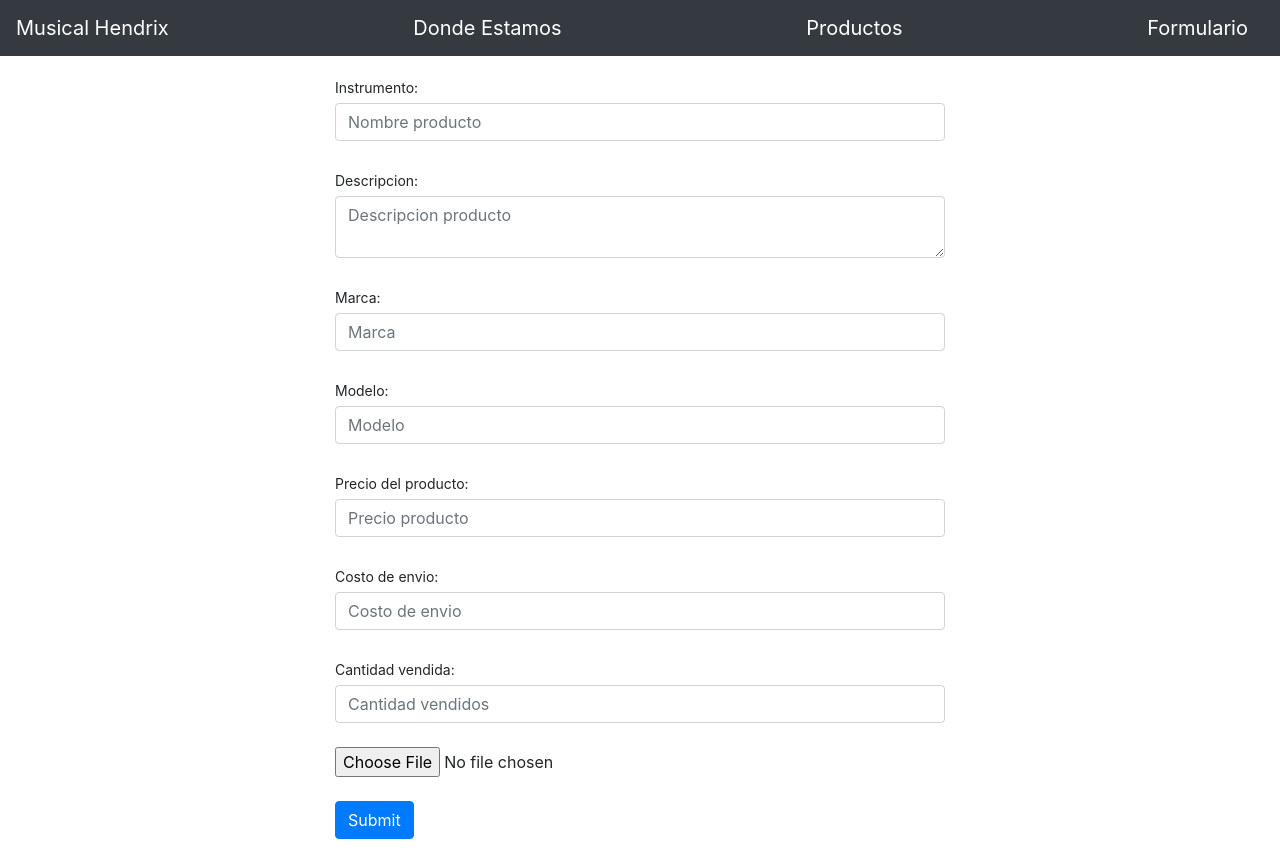
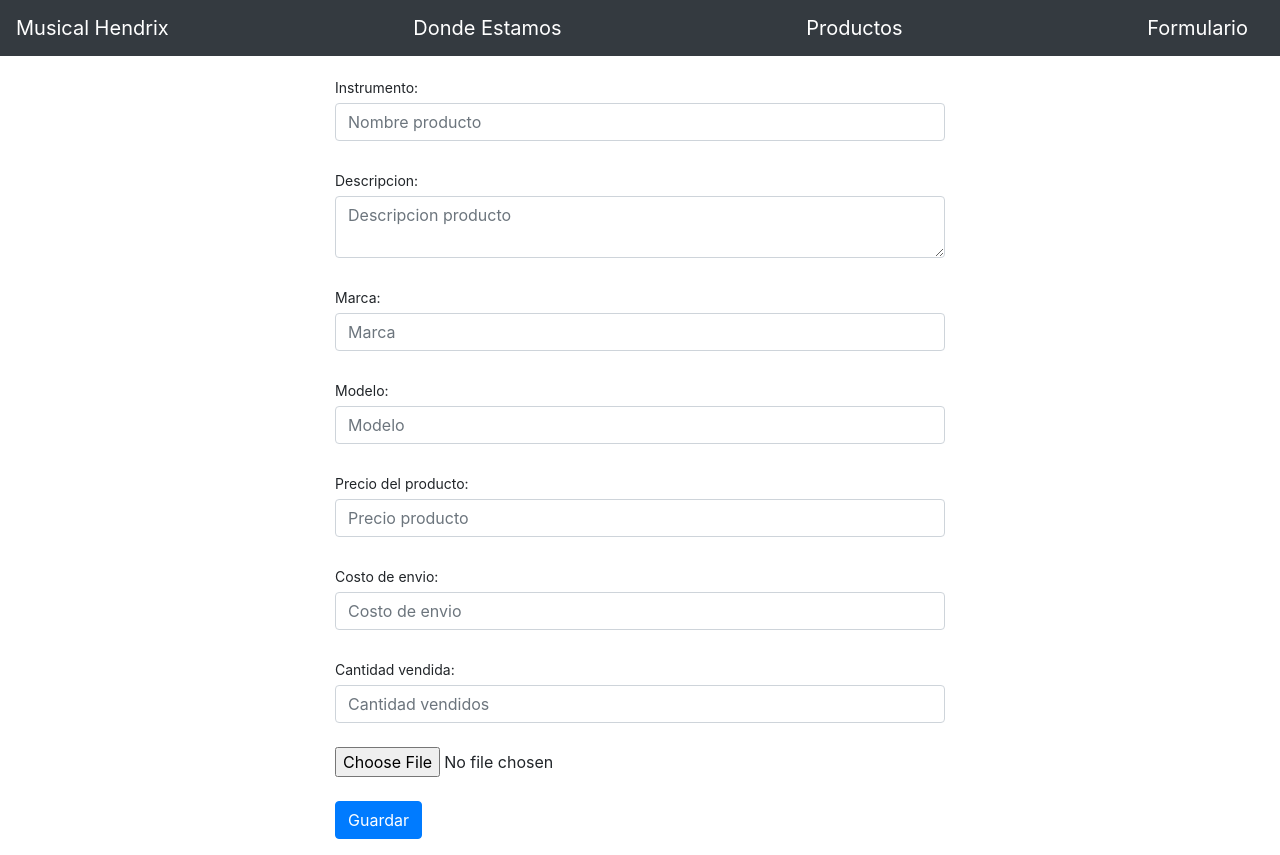
Before and after one commit to oldanirenzo/TP5-Laboratorio4, a React (Create React App) app: page /formulario in a window 1280 px wide. Built offline with nearby package versions, Linux system fonts and the light colour scheme.

Commit message:
Agrego comentarios al codigo

```diff
--- a/src/components/Form.js
+++ b/src/components/Form.js
@@ -13,8 +13,7 @@ class Form extends Component {
             precio: '',
             costo: '',
             cantidadVendida: '',
-            imagen: null,
-            key: 'reset'
+            imagen: null
         }
     }
 
@@ -33,14 +32,17 @@ class Form extends Component {
                 cantidadVendida: res.data.cantidadVendida,
                 descripcion: res.data.descripcion,
                 edit: true,
-                _id: this.props.id
+                id: this.props.id
             })
         }
     }
 
     submitHandler = () => {
 
+        // Si edit es verdadero, actualiza, sino, agrega
         if (this.state.edit) {
+
+            // Actualizo el producto perteneciente al id que mando
             axios({
                 method: 'PUT',
                 url: 'http://localhost:9001/api/v1/instrumento/put/' + this.props.match.params.id,
@@ -113,21 +115,23 @@ class Form extends Component {
                     this.setState({ imagen: null })
                 })
                 .then(() => {
+                    // Vuelvo al formulario, asi se limpian los campos
                     window.location.href = "/formulario"
                 })
         }
 
 
     }
-
+    // Agrego los atributos que manda el usuario
     handleInputChange = e => {
         this.setState({
             [e.target.name]: e.target.value
         });
     }
+    // Agrego los archivos de imagen
     imagenChange = (e) => {
         this.setState({
-            [e.target.name]: e.target.files[0]
+            [e.target.name]: e.target.files[0] //Es un array, y me traigo el primero, el cual yo cargo
         });
     }
 
@@ -140,22 +144,44 @@ class Form extends Component {
                     <form onSubmit={this.submitHandler} className="form-group" encType="multipart/form-data" id="formNuevo">
                         <label className="col-form-label col-form-label-sm">Instrumento:</label>
                         <input className="form-control" type="text" placeholder="Nombre producto" name="instrumento" id="instrumento" defaultValue={this.state.instrumento} onChange={this.handleInputChange}></input>
-                        <br /><label className="col-form-label col-form-label-sm">Descripcion:</label>
+
+                        <br />
+
+                        <label className="col-form-label col-form-label-sm">Descripcion:</label>
                         <textarea className="form-control" type="text" placeholder="Descripcion producto" name="descripcion" id="descripcion" defaultValue={this.state.descripcion} onChange={this.handleInputChange}></textarea>
-                        <br /><label className="col-form-label col-form-label-sm">Marca:</label>
+
+                        <br />
+
+                        <label className="col-form-label col-form-label-sm">Marca:</label>
                         <input className="form-control" type="text" placeholder="Marca" name="marca" id="marca" defaultValue={this.state.marca} onChange={this.handleInputChange}></input>
-                        <br /><label className="col-form-label col-form-label-sm">Modelo:</label>
+
+                        <br />
+
+                        <label className="col-form-label col-form-label-sm">Modelo:</label>
                         <input className="form-control" type="text" placeholder="Modelo" name="modelo" id="modelo" defaultValue={this.state.modelo} onChange={this.handleInputChange}></input>
-                        <br /><label className="col-form-label col-form-label-sm">Precio del producto:</label>
+
+                        <br />
+
+                        <label className="col-form-label col-form-label-sm">Precio del producto:</label>
                         <input className="form-control" type="number" placeholder="Precio producto" name="precio" id="precio" defaultValue={this.state.precio} onChange={this.handleInputChange}></input>
-                        <br /><label className="col-form-label col-form-label-sm">Costo de envio:</label>
+
+                        <br />
+
+                        <label className="col-form-label col-form-label-sm">Costo de envio:</label>
                         <input className="form-control" type="number" placeholder="Costo de envio" name="costo" id="costo" defaultValue={this.state.costo} onChange={this.handleInputChange}></input>
-                        <br /><label className="col-form-label col-form-label-sm">Cantidad vendida:</label>
+
+                        <br />
+
+                        <label className="col-form-label col-form-label-sm">Cantidad vendida:</label>
                         <input className="form-control" type="number" placeholder="Cantidad vendidos" name="cantidadVendida" id="cantidadVendida" defaultValue={this.state.cantidadVendida} onChange={this.handleInputChange}></input>
+
                         <br />
+
                         <input type="file" className="form-control-file" name="imagen" id="imagen" onChange={this.imagenChange} required />
+
                         <br />
-                        <button type="submit" className="btn btn-primary">Submit</button>
+
+                        <button type="submit" className="btn btn-primary">Guardar</button>
                     </form >
                 </div>
             </React.Fragment>
```
